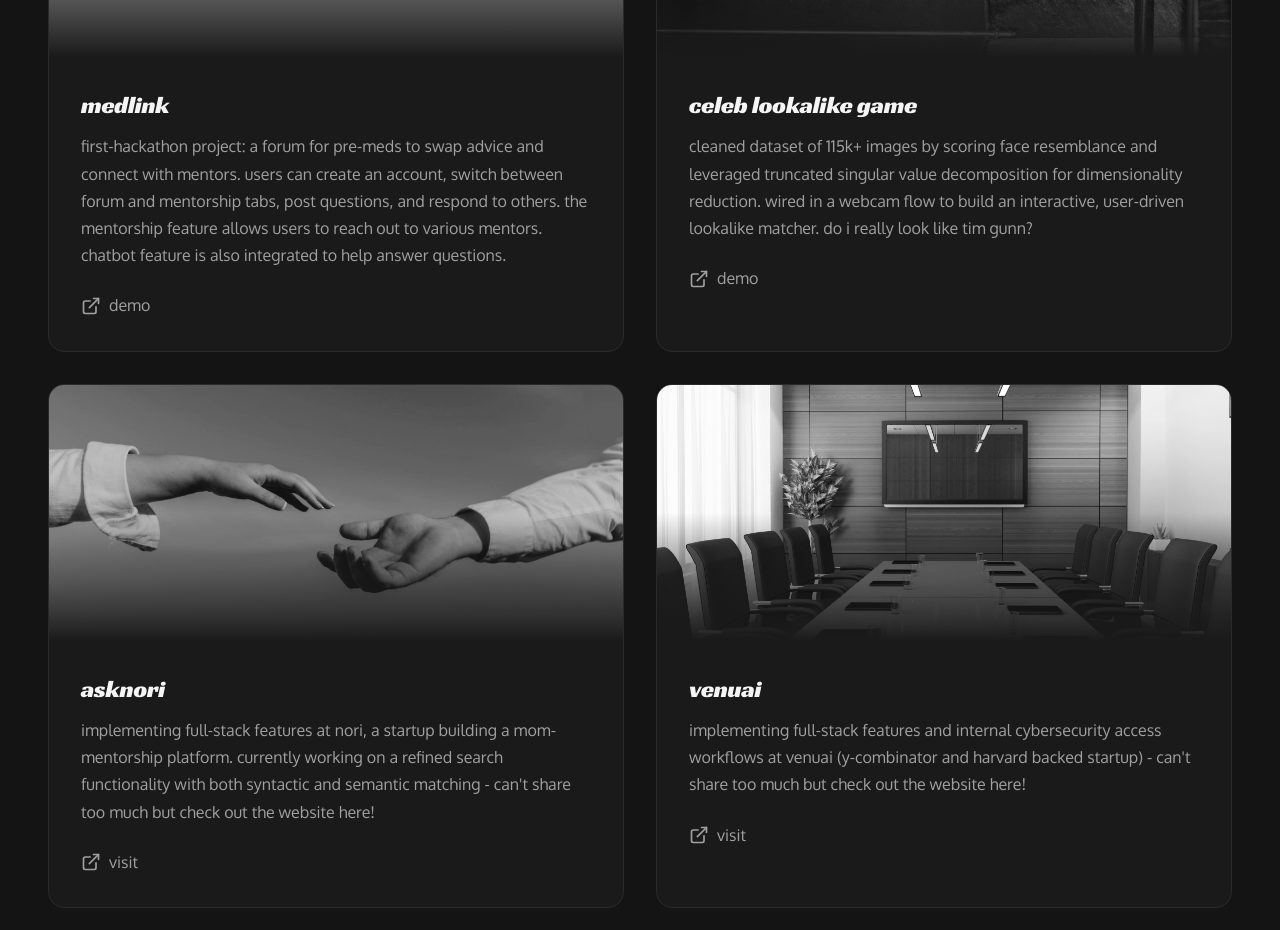
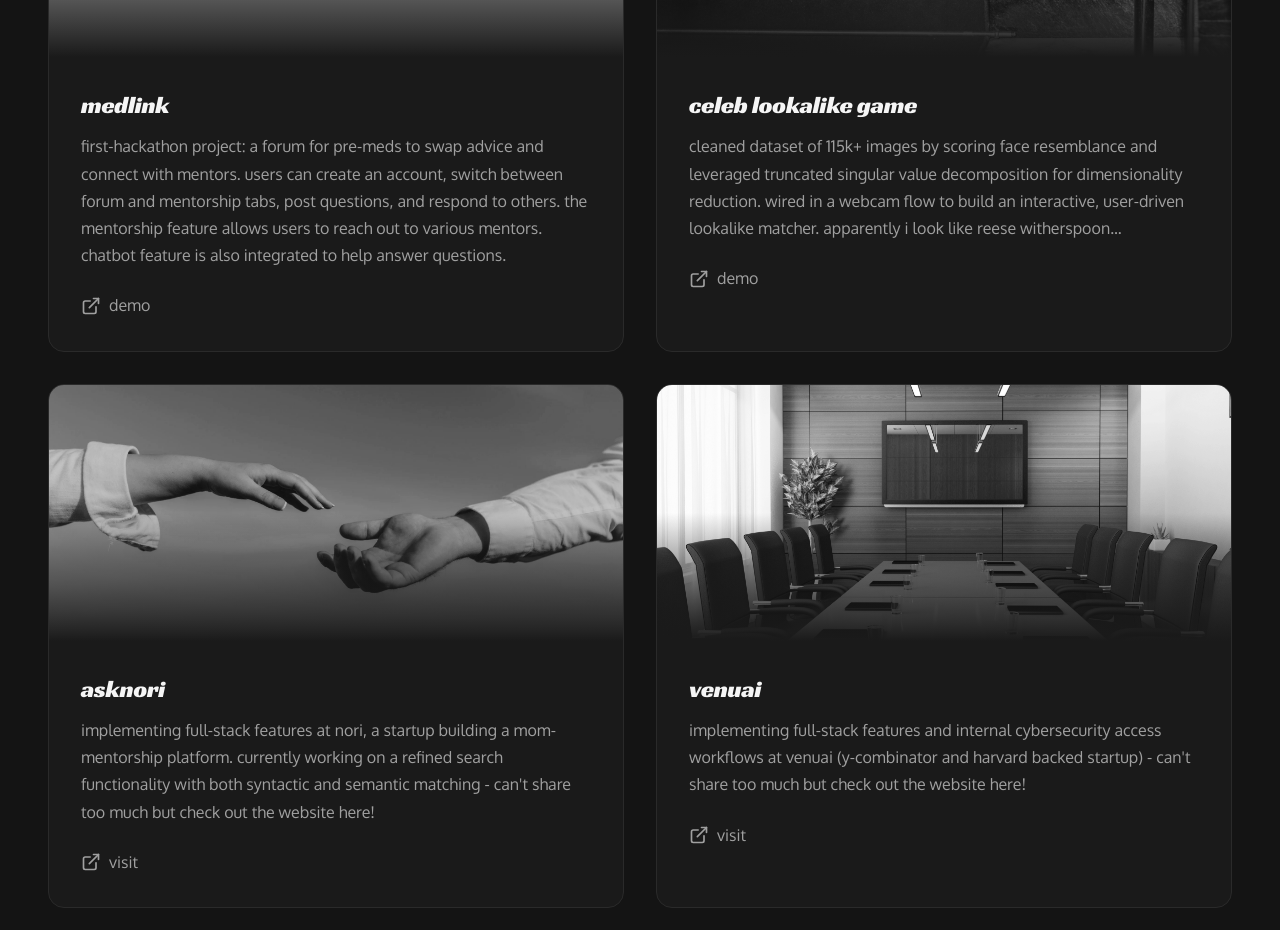
Before and after one commit to ggracelii/website, a React (Vite) app: page / in a window 1280 px wide. Shown: the part 6240-7170 px from the top of the page. Built offline with nearby package versions, Linux system fonts and the light colour scheme; grey boxes are pictures that could not be loaded.

Commit message:
update celeb desc

```diff
--- a/src/components/Portfolio.tsx
+++ b/src/components/Portfolio.tsx
@@ -83,7 +83,7 @@ const projects: Project[] = [
   },
   {
     title: 'celeb lookalike game',
-    description: 'cleaned dataset of 115k+ images by scoring face resemblance and leveraged truncated singular value decomposition for dimensionality reduction. wired in a webcam flow to build an interactive, user-driven lookalike matcher. do i really look like tim gunn?',
+    description: 'cleaned dataset of 115k+ images by scoring face resemblance and leveraged truncated singular value decomposition for dimensionality reduction. wired in a webcam flow to build an interactive, user-driven lookalike matcher. apparently i look like reese witherspoon...',
     image: celebImg,
     link: celebDemo,
     linkLabel: 'demo',
```
